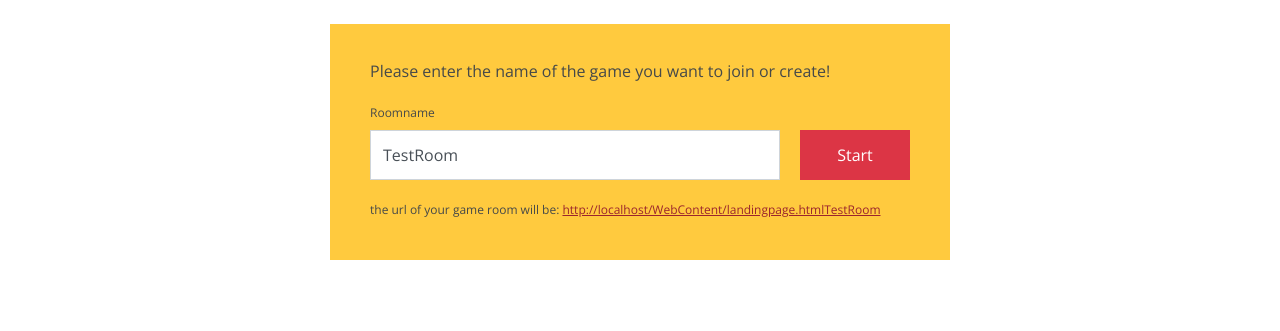
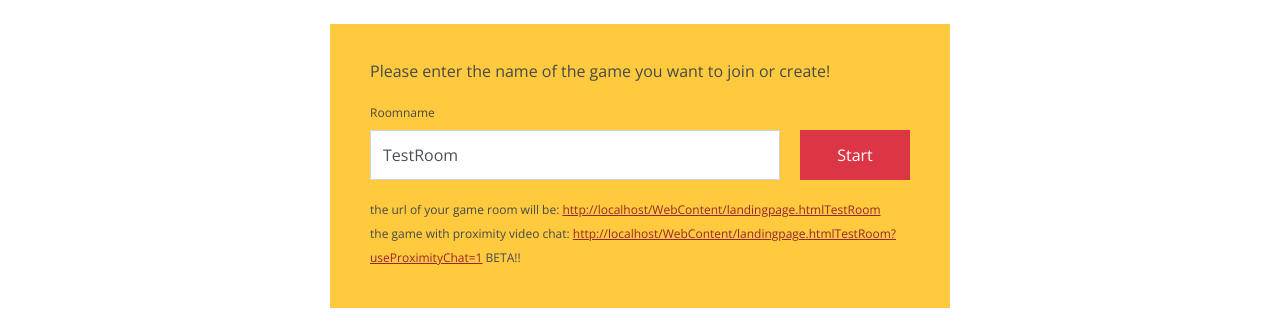
Before and after one commit to openforce/remoteballpointgame, a website: page WebContent/landingpage.html in a window 1280 px wide. Shown: the part 129-460 px from the top of the page. Drawn offline with nearby package versions, Linux system fonts and the light colour scheme.

Commit message:
added url to start with proximity based chat

```diff
--- a/WebContent/landingpage.html
+++ b/WebContent/landingpage.html
@@ -56,6 +56,9 @@
 						</div>
 						<span class="label-font-size urltext">
 							the url of your game room will be: <span id="roomUrl"></span> </br>
+						</span>
+						<span class="label-font-size urltext">
+							the game with proximity video chat: <span id="roomUrlWithProximityChat"></span> BETA!!</br>
 						</span>
 					</div>
 				</div>
@@ -163,6 +166,7 @@
 		function displayRoomUrl() {
 			var url = getRoomUrl();
 			document.getElementById("roomUrl").innerHTML = '<a href=' + url + '>' + url + '</a>';
+			document.getElementById("roomUrlWithProximityChat").innerHTML = '<a href=' + url + '?useProximityChat=1>' + url + '?useProximityChat=1</a>';
 		}
 
 		function displayTrainerInstructionsUrl() {
```
